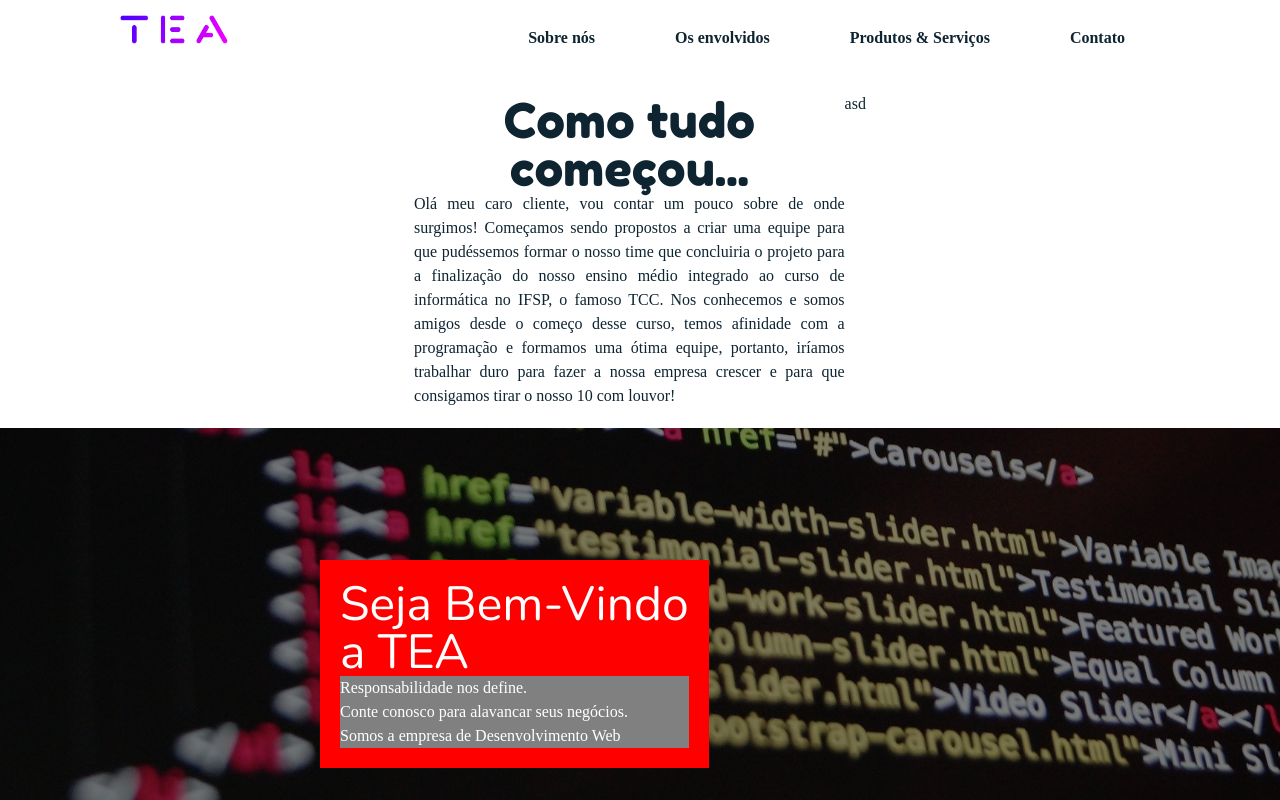
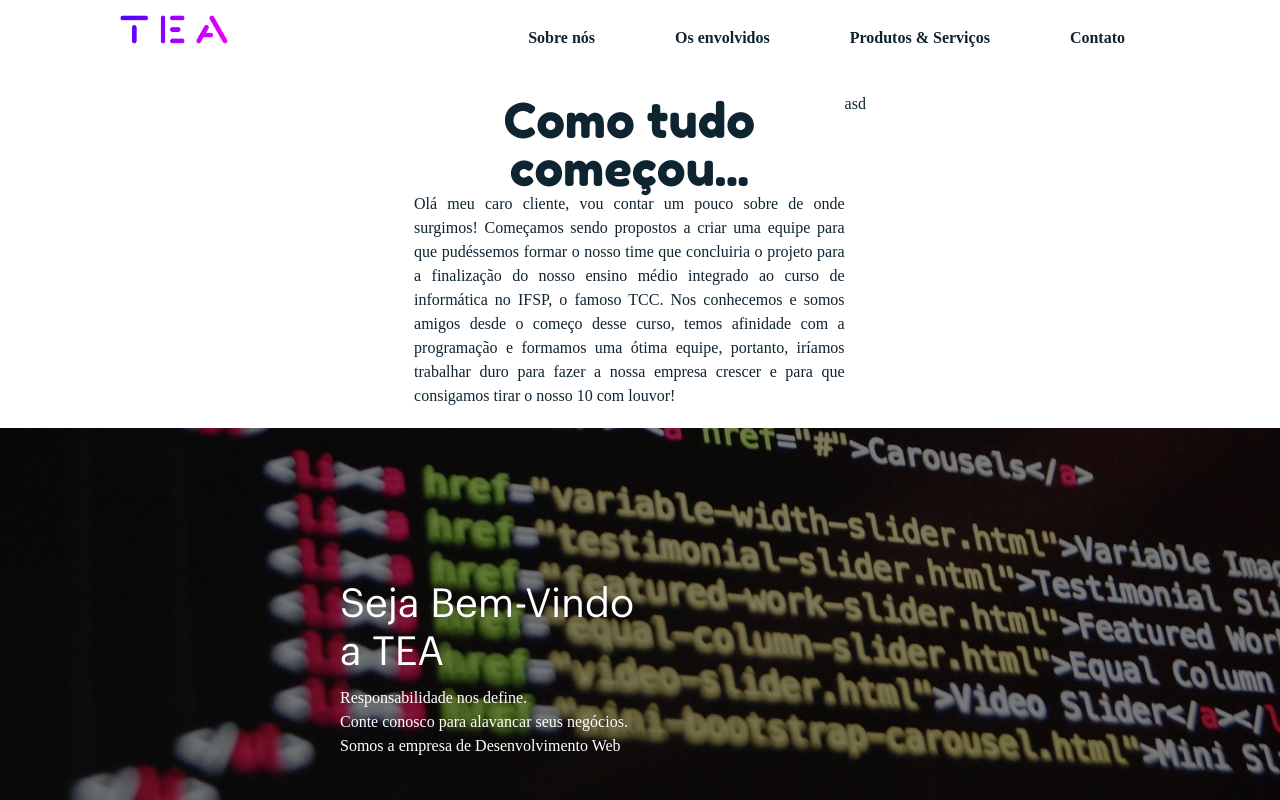
Before and after one commit to AnthonyZitoTegoshi/TEA, a PHP site: page / in a window 1280 px wide. Run offline with PHP 8.4, Linux system fonts and the light colour scheme; some libraries are stand-ins or nearby versions; some web fonts are replaced.

Commit message:
imgslide_txt

```diff
--- a/assets/css/main.css
+++ b/assets/css/main.css
@@ -31,8 +31,8 @@
     src: url("../fonts/Poppins/Poppins-Regular.ttf");
 }
 @font-face {
-    font-family: "Graphik-Medium", "Graphik-Regular", "Gotham SSm A", "Gotham SSm B", "Helvetica Neue", Helvetica, Arial, sans-serif;
-    src: url();
+    font-family: "Graphik";
+    src: url("../fonts/Graphik/GraphikRegular.otf");
 }
 
 /* Animação de aparecer borda inferior no link da navbar */
@@ -325,6 +325,7 @@ body {
 .fredoka-one {font-family: "FredokaOne";}
 .nunito {font-family: "Nunito";}
 .poppins{font-family: "Poppins";}
+.graphik{font-family: "Graphik"; font-weight: 500;}
 
 .navbar li a {
     padding: 20px 40px;
--- a/index.html
+++ b/index.html
@@ -74,9 +74,9 @@
                     <div class="container">
                         <div class="row">
                             <div class="col">
-                                <div class="text-slide padding-20" style="background-color: red;">
-                                    <h2 CLASS="nunito font-size-xx text-left txt-id line-xx" >Seja Bem-Vindo <br> a TEA</h2>
-                                    <p class="text-justify text-left txt-id poppins line-md" style="background-color: gray;" >
+                                <div class="text-slide padding-20">
+                                    <h2 CLASS="graphik font-size-xl text-left txt-id line-xx" >Seja Bem-Vindo <br> a TEA</h2>
+                                    <p class="text-justify text-left txt-id poppins line-md font-size-sm" style= "padding-top: 10px;" >
                                         Responsabilidade nos define.<br>
                                         Conte conosco para alavancar seus negócios.<br>
                                         Somos a empresa de Desenvolvimento Web
```
